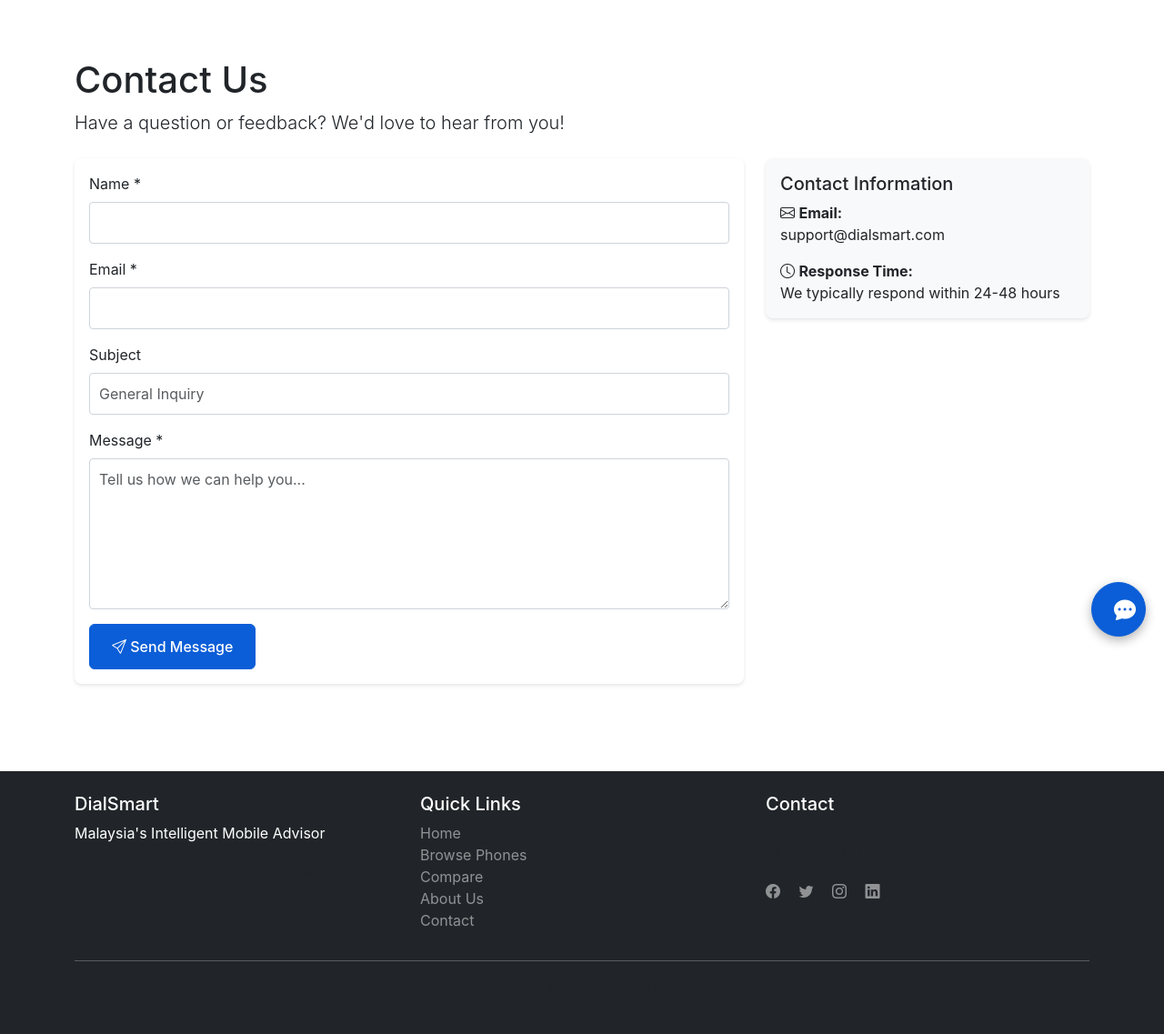
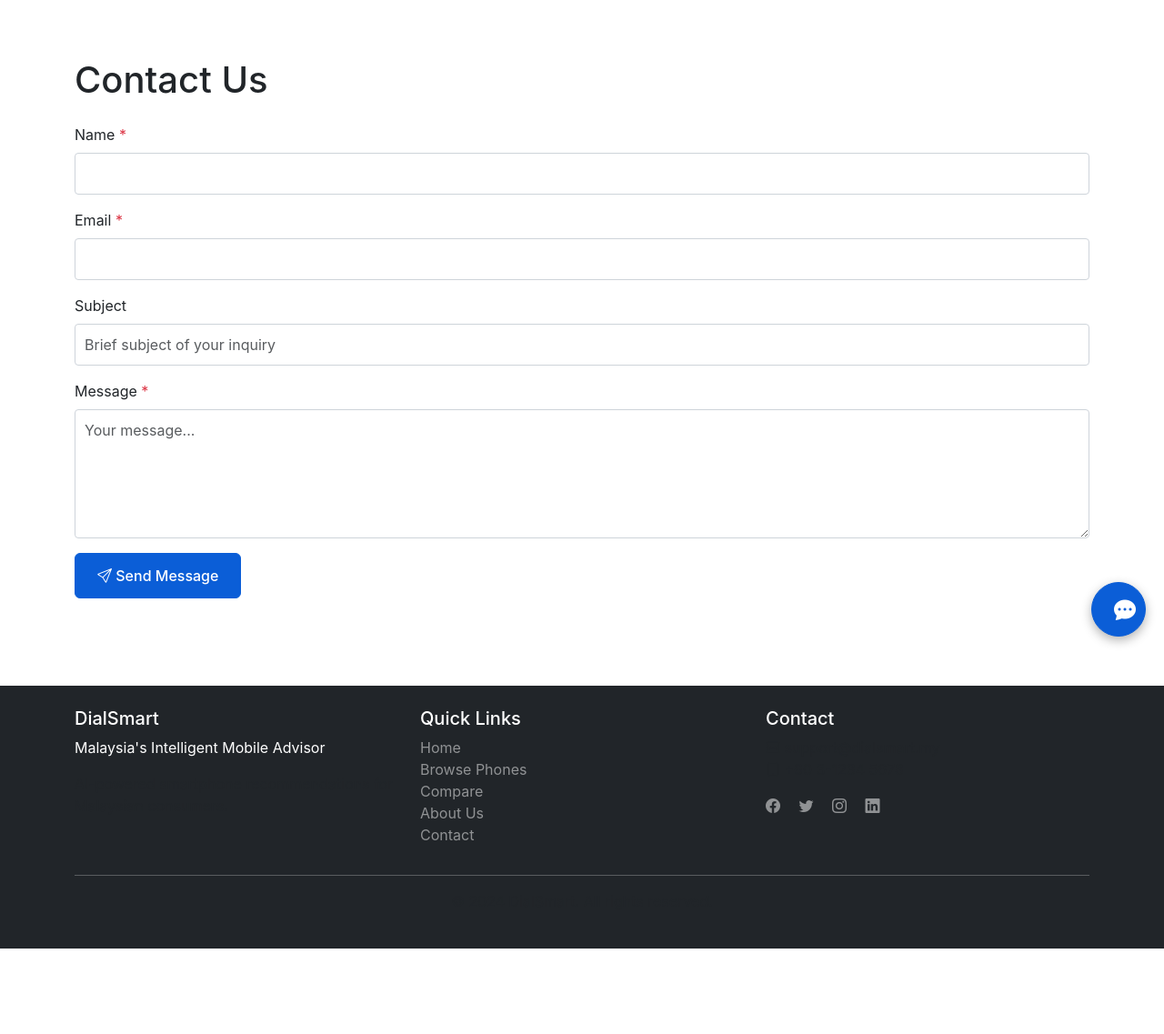
Before and after one commit to AlisonOoi123/DialSmart, a Flask app: page /contact in a window 1280 px wide. Shown: the part 80-1217 px from the top of the page at 91% size. After the commit the page ends 1123 px from the top, so only its background shows below. Run offline with Flask 3, Linux system fonts and the light colour scheme.

Commit message:
Add files via upload

```diff
--- a/app/templates/user/contact.html
+++ b/app/templates/user/contact.html
@@ -3,55 +3,26 @@
 {% block content %}
 <div class="container py-5">
     <h1>Contact Us</h1>
-    <p class="lead">Have a question or feedback? We'd love to hear from you!</p>
-
-    <div class="row mt-4">
-        <div class="col-md-8">
-            <div class="card">
-                <div class="card-body">
-                    <form method="POST">
+    <form method="POST" class="mt-4">
         <div class="mb-3">
-                            <label class="form-label">Name *</label>
-                            <input type="text" name="name" class="form-control" required
-                                   value="{{ current_user.username if current_user.is_authenticated else '' }}">
+            <label class="form-label">Name <span class="text-danger">*</span></label>
+            <input type="text" name="name" class="form-control" required>
         </div>
         <div class="mb-3">
-                            <label class="form-label">Email *</label>
-                            <input type="email" name="email" class="form-control" required
-                                   value="{{ current_user.email if current_user.is_authenticated else '' }}">
+            <label class="form-label">Email <span class="text-danger">*</span></label>
+            <input type="email" name="email" class="form-control" required>
         </div>
         <div class="mb-3">
             <label class="form-label">Subject</label>
-                            <input type="text" name="subject" class="form-control" placeholder="General Inquiry">
+            <input type="text" name="subject" class="form-control" placeholder="Brief subject of your inquiry">
         </div>
         <div class="mb-3">
-                            <label class="form-label">Message *</label>
-                            <textarea name="message" class="form-control" rows="6" required
-                                      placeholder="Tell us how we can help you..."></textarea>
+            <label class="form-label">Message <span class="text-danger">*</span></label>
+            <textarea name="message" class="form-control" rows="5" required placeholder="Your message..."></textarea>
         </div>
         <button type="submit" class="btn btn-primary">
             <i class="bi bi-send"></i> Send Message
         </button>
     </form>
 </div>
-            </div>
-        </div>
-
-        <div class="col-md-4">
-            <div class="card bg-light">
-                <div class="card-body">
-                    <h5 class="card-title">Contact Information</h5>
-                    <p class="card-text">
-                        <i class="bi bi-envelope"></i> <strong>Email:</strong><br>
-                        support@dialsmart.com
-                    </p>
-                    <p class="card-text">
-                        <i class="bi bi-clock"></i> <strong>Response Time:</strong><br>
-                        We typically respond within 24-48 hours
-                    </p>
-                </div>
-            </div>
-        </div>
-    </div>
-</div>
 {% endblock %}
```
Lines whose indentation alone changed are shown as unchanged.
